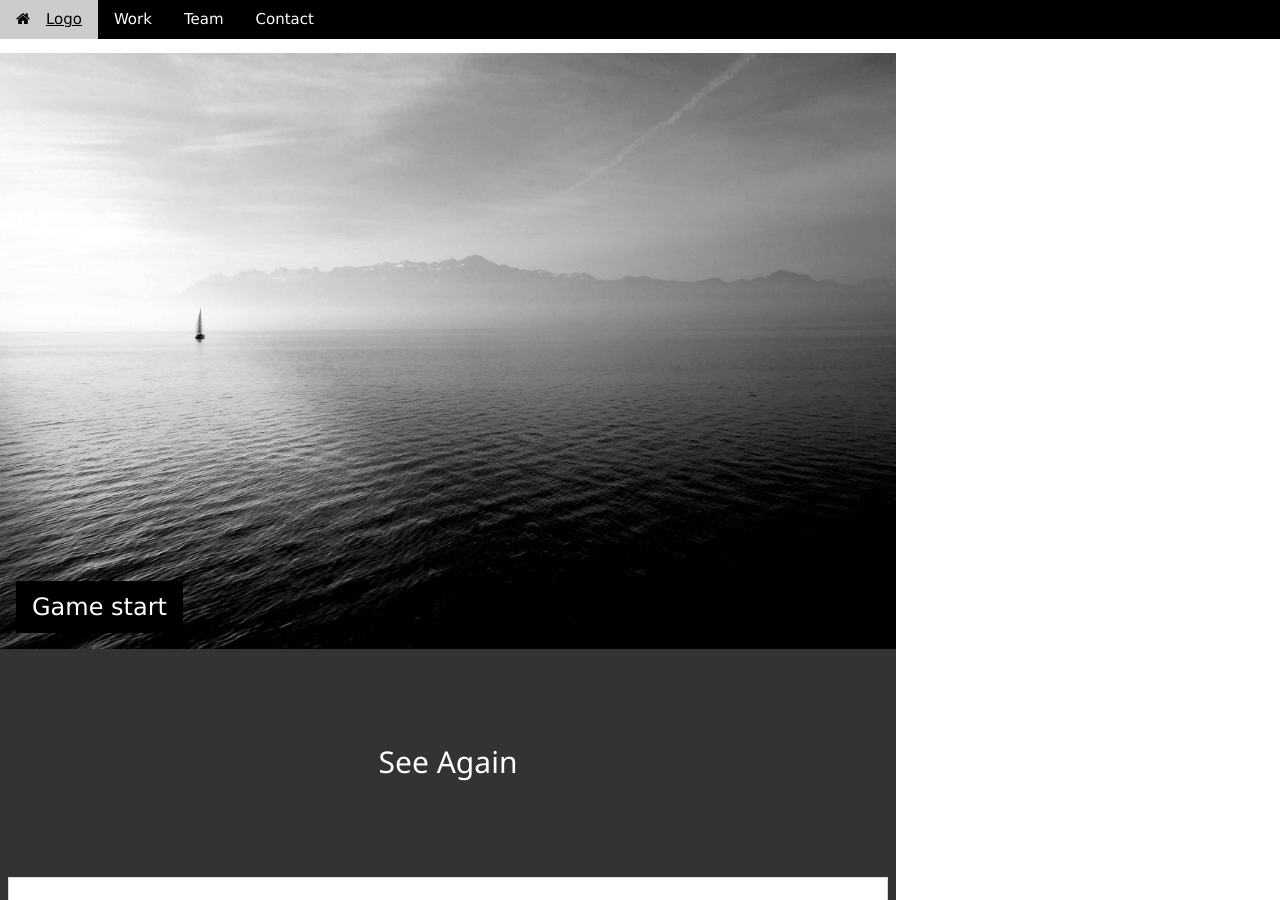
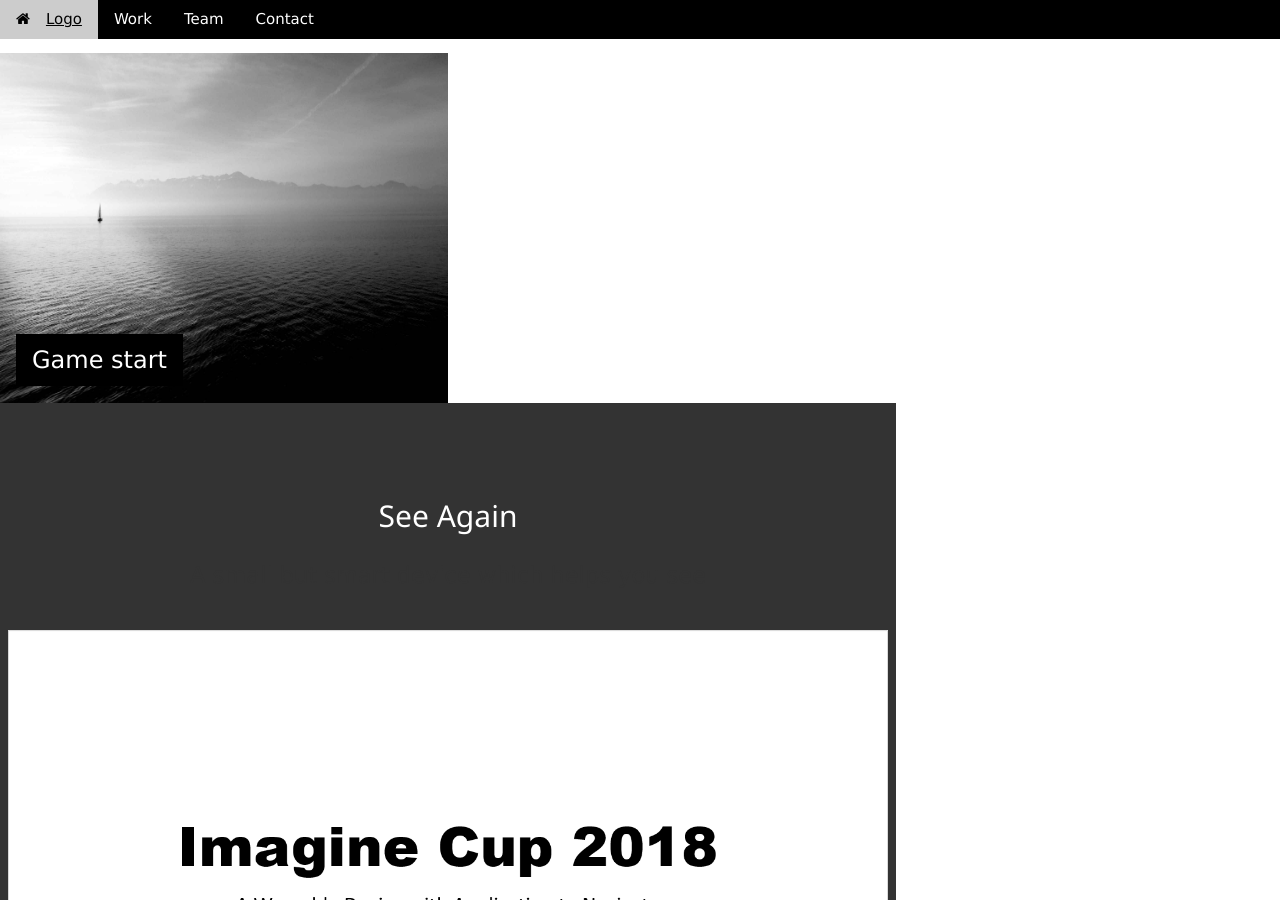
Before and after one commit to CoreImagine/666.gibhub.io, a Jekyll site: the page built from index.html, in a window 1280 px wide and 900 px high. Built offline with Jekyll 4.4.1, drawn with Linux system fonts in a browser that asks for light colours.

Commit message:
Update index.html

```diff
--- a/index.html
+++ b/index.html
@@ -50,7 +50,7 @@ title: Core at Microsoft Imagine Cup
 
     <!-- Image Header -->
     <div class="w3-display-container w3-animate-opacity" id="100">
-        <img src="Content/main.jpg" alt="core" style="width:100%;min-height:350px;max-height:600px;">
+        <img src="Content/main.jpg" alt="core" style="width:50%;min-height:350px;max-height:600px;">
         <div class="w3-container w3-display-bottomleft w3-margin-bottom">
             <button onclick="myFunction()" class="w3-button w3-xlarge w3-theme w3-hover-teal" title="Game">Game start</button>
         </div>
@@ -362,7 +362,7 @@ title: Core at Microsoft Imagine Cup
 
         <div class="w3-content w3-display-container" style="max-width:1200px;max-height:600px;">
             <img class="mySlides" src="Content/p1.png" style="width:100%">
-            <img class="mySlides" src="Content/p2.png" style="width:100%">
+            <img class="mySlides" src="Content/group.png" style="width:100%">
             <img class="mySlides" src="Content/p3.png" style="width:100%">
             <img class="mySlides" src="Content/p4.png" style="width:100%">
             <img class="mySlides" src="Content/p5.png" style="width:100%">
```
